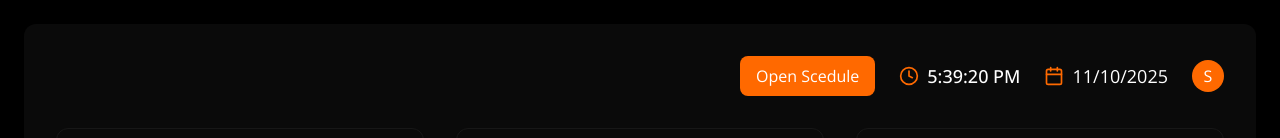
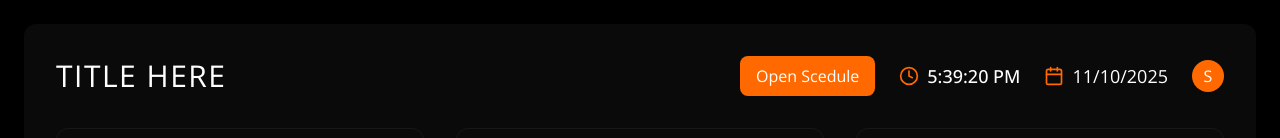
Before and after one commit to prashant1177/vidash, a React (Vite) app in the folder frontend/: page /app in a window 1280 px wide. Shown: the top 138 px of the page. Built offline with nearby package versions, Linux system fonts and the light colour scheme; no server answers; sample sign-in values are in the browser's storage.

Commit message:
added title

```diff
--- a/frontend/src/pages/app/WorkHorseDashboard.jsx
+++ b/frontend/src/pages/app/WorkHorseDashboard.jsx
@@ -53,7 +53,7 @@ const WorkHorseDashboard = () => {
       <div className="bg-neutral-950 rounded-xl p-8 mb-6 shadow-2xl">
         {/* Header */}
         <div className="flex justify-between items-center mb-8">
-          <h1 className="text-3xl font-light uppercase tracking-wider"></h1>
+          <h1 className="text-3xl font-light uppercase tracking-wider">Title Here</h1>
           <div className="flex items-center gap-6">
             <button
               onClick={() => setShowScedule(!showScedule)}
```
